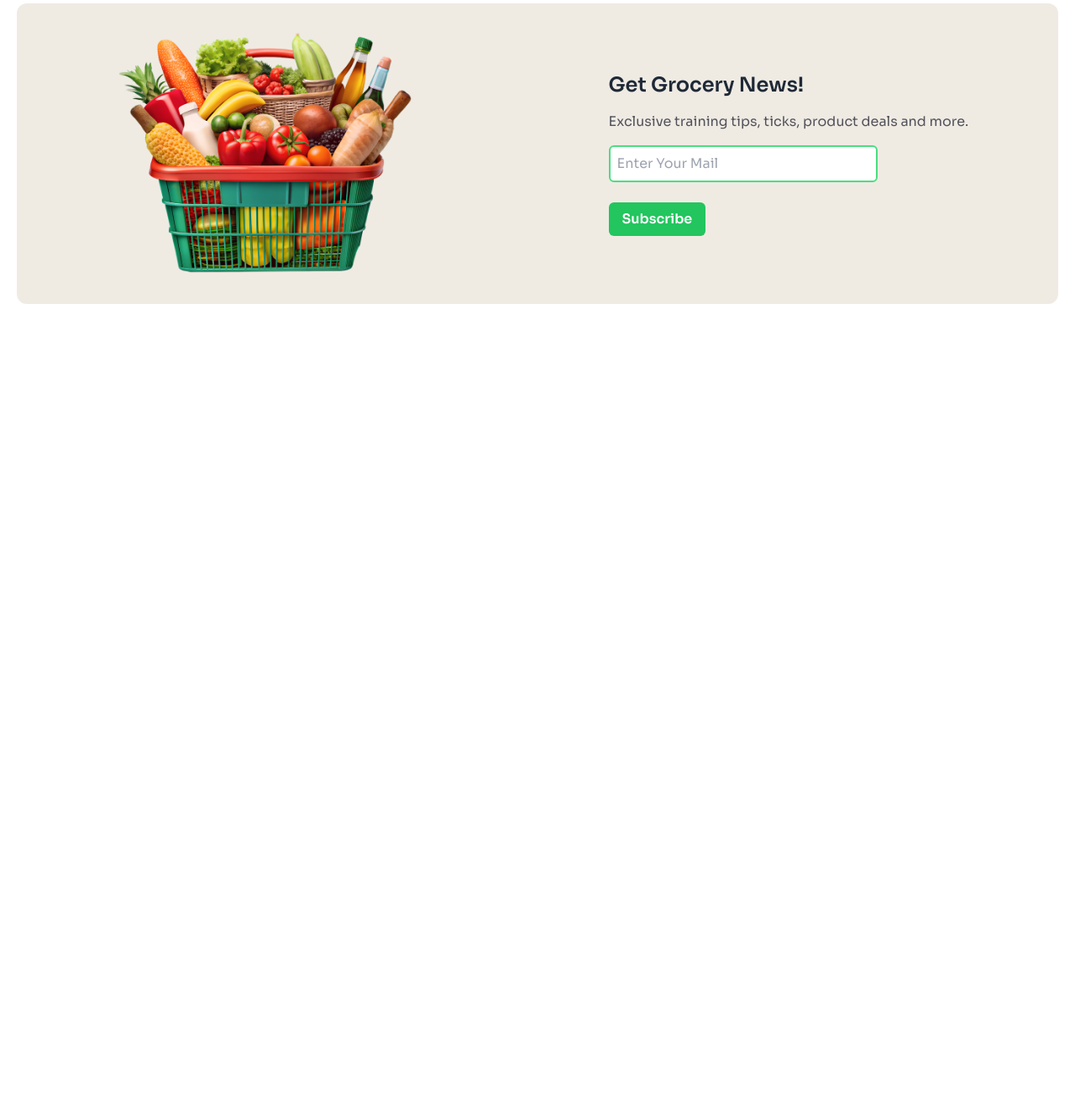
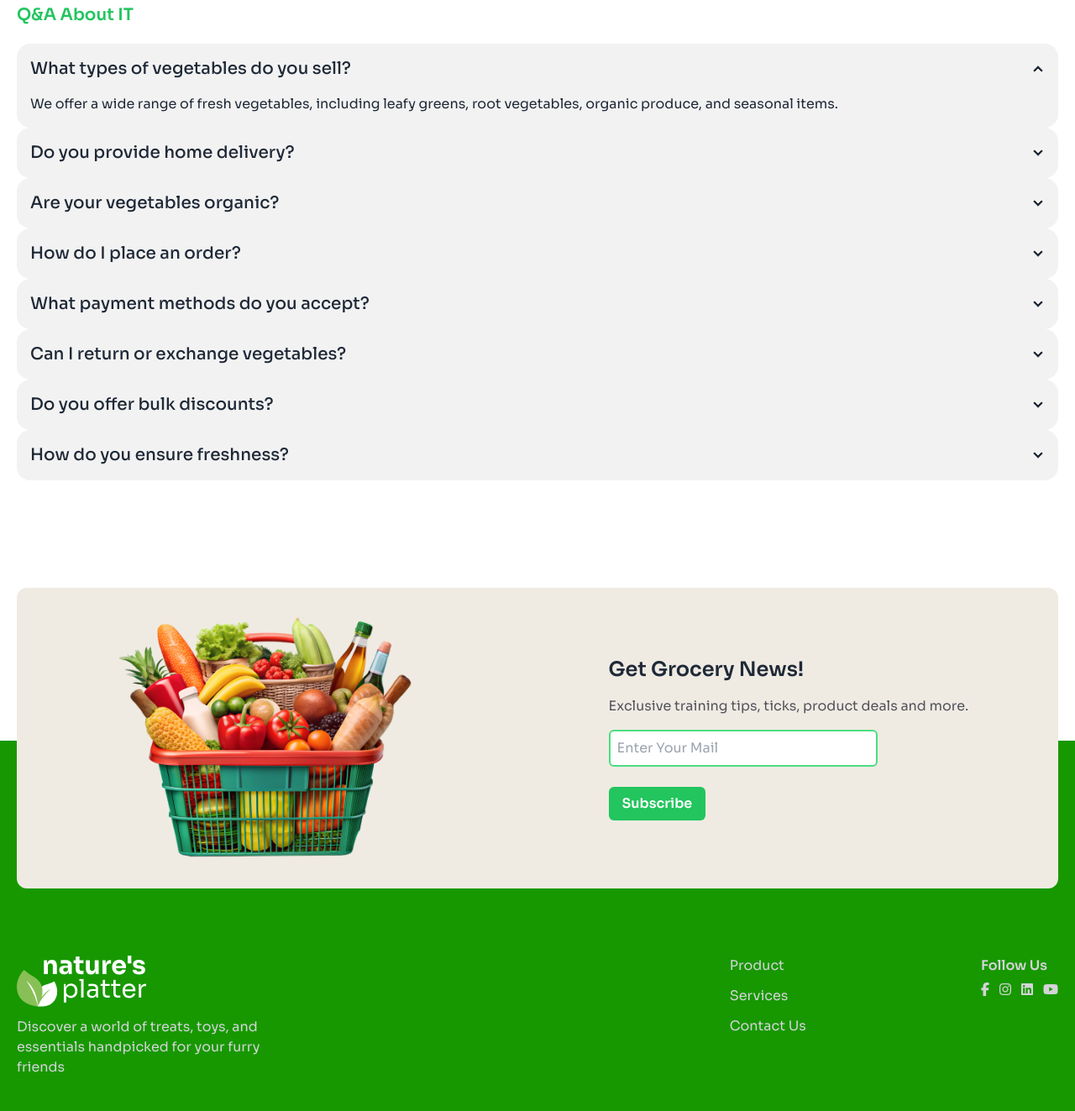
Before and after one commit to rifat-two-eight/mission-3, a plain HTML site: page index.html in a window 1280 px wide. Shown: the part 2402-3725 px from the top of the page at 84% size. Before the commit the page ends 2764 px from the top, so only its background shows below. Drawn offline with nearby package versions, Linux system fonts and the light colour scheme.

Commit message:
without animation

```diff
--- a/index.html
+++ b/index.html
@@ -422,9 +422,116 @@
           </div>
         </div>
       </section>
+      <!-- accorion -->
+      <section class="max-w-7xl mx-auto px-5 mt-12 lg:mt-16">
+        <h2 class="text-xl mb-5 font-semibold text-green-500">Q&A About IT</h2>
+        <div class="collapse collapse-arrow bg-base-200">
+          <input type="radio" name="my-accordion-2" checked="checked" />
+          <div class="collapse-title text-xl font-medium">
+            What types of vegetables do you sell?
+          </div>
+          <div class="collapse-content">
+            <p>
+              We offer a wide range of fresh vegetables, including leafy greens,
+              root vegetables, organic produce, and seasonal items.
+            </p>
+          </div>
+        </div>
+
+        <div class="collapse collapse-arrow bg-base-200">
+          <input type="radio" name="my-accordion-2" />
+          <div class="collapse-title text-xl font-medium">
+            Do you provide home delivery?
+          </div>
+          <div class="collapse-content">
+            <p>
+              Yes, we offer home delivery services for all our vegetables.
+              Delivery charges may vary based on location.
+            </p>
+          </div>
+        </div>
+
+        <div class="collapse collapse-arrow bg-base-200">
+          <input type="radio" name="my-accordion-2" />
+          <div class="collapse-title text-xl font-medium">
+            Are your vegetables organic?
+          </div>
+          <div class="collapse-content">
+            <p>
+              We provide both organic and conventionally grown vegetables.
+              Organic products are labeled separately.
+            </p>
+          </div>
+        </div>
+
+        <div class="collapse collapse-arrow bg-base-200">
+          <input type="radio" name="my-accordion-2" />
+          <div class="collapse-title text-xl font-medium">
+            How do I place an order?
+          </div>
+          <div class="collapse-content">
+            <p>
+              You can place an order through our website by selecting the
+              vegetables, adding them to the cart, and proceeding to checkout.
+            </p>
+          </div>
+        </div>
+
+        <div class="collapse collapse-arrow bg-base-200">
+          <input type="radio" name="my-accordion-2" />
+          <div class="collapse-title text-xl font-medium">
+            What payment methods do you accept?
+          </div>
+          <div class="collapse-content">
+            <p>
+              We accept online payments through credit/debit cards, mobile
+              banking, and cash on delivery.
+            </p>
+          </div>
+        </div>
+
+        <div class="collapse collapse-arrow bg-base-200">
+          <input type="radio" name="my-accordion-2" />
+          <div class="collapse-title text-xl font-medium">
+            Can I return or exchange vegetables?
+          </div>
+          <div class="collapse-content">
+            <p>
+              We ensure the best quality, but if you receive damaged vegetables,
+              you can request a return or exchange within 24 hours.
+            </p>
+          </div>
+        </div>
+
+        <div class="collapse collapse-arrow bg-base-200">
+          <input type="radio" name="my-accordion-2" />
+          <div class="collapse-title text-xl font-medium">
+            Do you offer bulk discounts?
+          </div>
+          <div class="collapse-content">
+            <p>
+              Yes, we provide special discounts on bulk orders for restaurants,
+              caterers, and event organizers.
+            </p>
+          </div>
+        </div>
+
+        <div class="collapse collapse-arrow bg-base-200">
+          <input type="radio" name="my-accordion-2" />
+          <div class="collapse-title text-xl font-medium">
+            How do you ensure freshness?
+          </div>
+          <div class="collapse-content">
+            <p>
+              Our vegetables are sourced daily from local farms and stored in
+              temperature-controlled environments to maintain freshness.
+            </p>
+          </div>
+        </div>
+      </section>
       <!-- grocery -->
-      <section>
-        <div class="max-w-7xl mx-auto px-5 mt-12 lg:mt-16">
+      <section class="relative -mt-48 lg:-mt-28 top-72 lg:top-60">
+        <div class="max-w-7xl mx-auto px-5">
           <div
             class="bg-[#efebe3] rounded-xl flex flex-col py-7 lg:flex-row justify-around items-center"
           >
@@ -466,6 +573,34 @@
         </div>
       </section>
     </main>
-    <footer></footer>
+    <footer class="bg-[#179800]">
+      <section class="max-w-7xl mx-auto px-5 mt-12 lg:mt-16">
+        <div
+          class="flex flex-col lg:flex-row justify-between items-start h-full pb-10 pt-72 lg:pt-64"
+        >
+          <div>
+            <img src="c2-assets/logo-footer.png" alt="" />
+            <p class="text-zinc-300 w-full mb-5 lg:mb-0 lg:w-[50%] mt-3">
+              Discover a world of treats, toys, and essentials handpicked for
+              your furry friends
+            </p>
+          </div>
+          <div class="text-zinc-300 flex flex-col gap-1 mb-5 lg:mb-0 lg:gap-3">
+            <p>Product</p>
+            <p>Services</p>
+            <p>Contact Us</p>
+          </div>
+          <div class="text-zinc-300">
+            <h2 class="font-semibold mb-2">Follow Us</h2>
+            <div class="flex gap-3">
+              <i class="fa-brands fa-facebook-f"></i>
+              <i class="fa-brands fa-instagram"></i>
+              <i class="fa-brands fa-linkedin"></i>
+              <i class="fa-brands fa-youtube"></i>
+            </div>
+          </div>
+        </div>
+      </section>
+    </footer>
   </body>
 </html>
```
